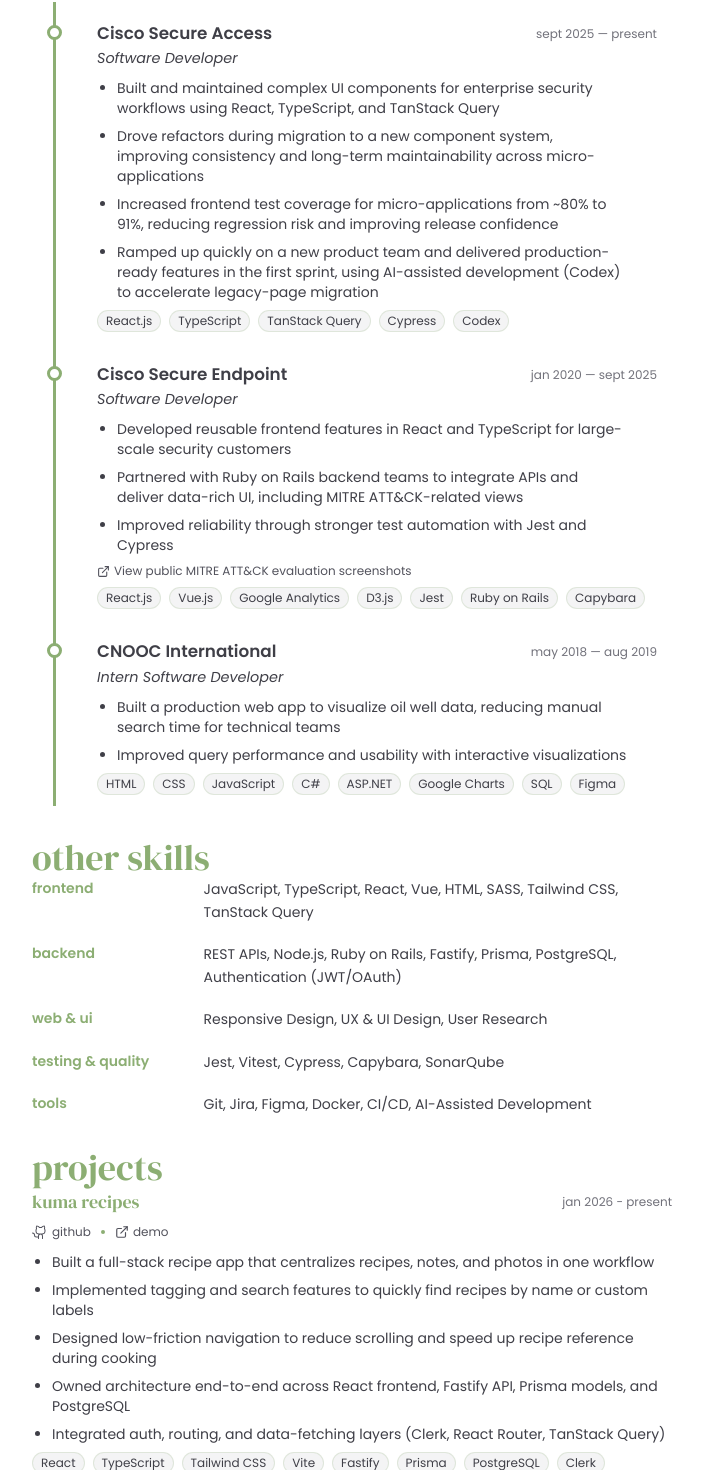
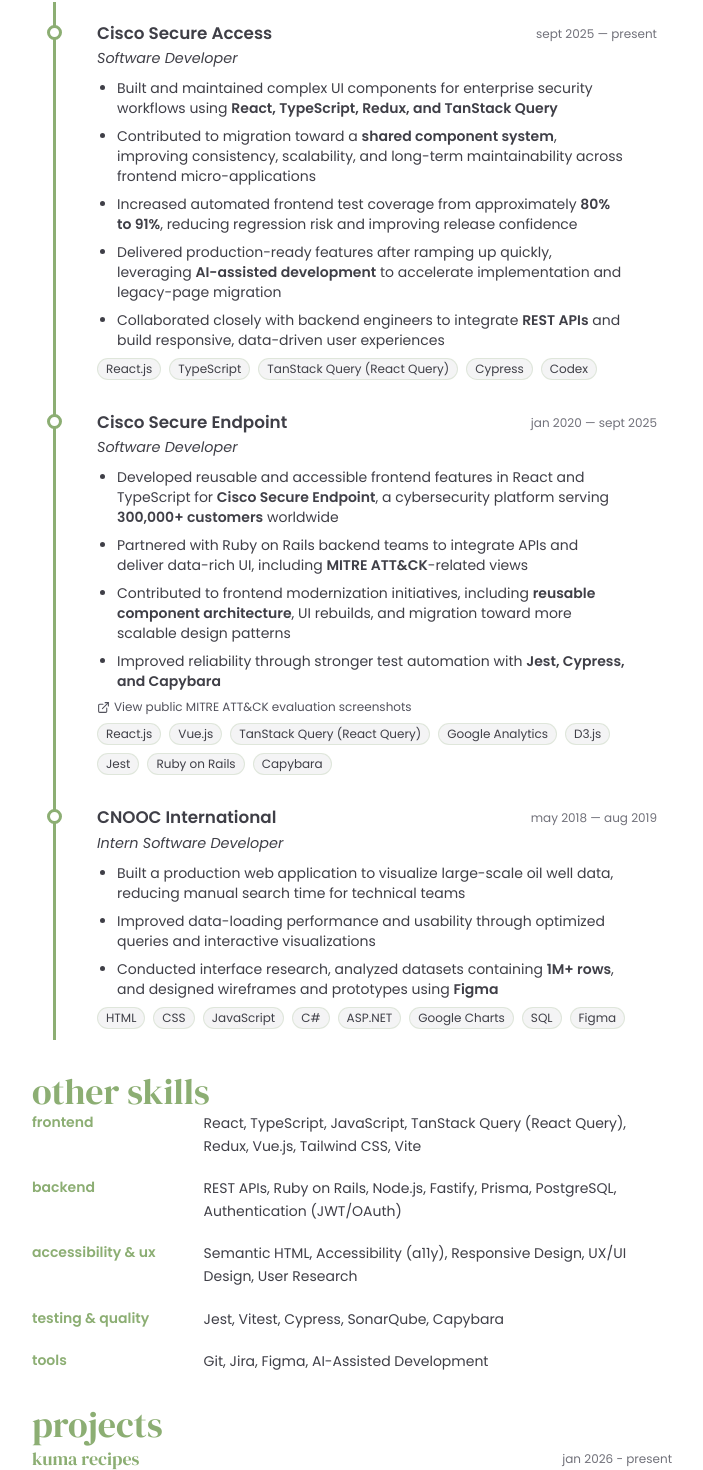
Before and after one commit to Jennykuma/portfolio-site-v2, a React (Vite) app: page / in a window 1280 px wide. Shown: the part 953-2423 px from the top of the page, without its empty margins (288-991 px from the left). Built offline with nearby package versions, Linux system fonts and the light colour scheme.

Commit message:
Clean up, add bolding to descriptions

```diff
--- a/src/App.tsx
+++ b/src/App.tsx
@@ -1,6 +1,6 @@
 import Nav from './components/Nav';
 import About from './components/About';
-import Experience from './components/Experience';
+import Experience from './components/Experience/Experience';
 import Projects from './components/Projects';
 import Photography from './components/Photography';
 import { Analytics } from '@vercel/analytics/react';
--- a/src/components/About.tsx
+++ b/src/components/About.tsx
@@ -78,8 +78,8 @@
 			<p className='mt-3 text-zinc-700 dark:text-gray-300'>
 				Outside of work, you’ll usually find me crocheting something cute, baking, vibing at
 				a concert, getting lost in a video game, reading a spine-chilling murder mystery, or
-				planning my next adventure. I love finding cozy cafés and hidden gems wherever I
-				go—and I care about the little details, whether it’s a button hover state or a
+				planning my next adventure. I also love finding cozy cafés and hidden gems wherever
+				I go. I care about the little details, whether it’s a button hover state or a
 				perfectly golden cookie!
 			</p>
 			<img
--- a/src/components/Experience.tsx
+++ b/src/components/Experience/Experience.tsx
@@ -1,4 +1,6 @@
-import { type Experience as ExperienceItem, experience, otherSkills } from '../data/experience';
+import { experience, otherSkills } from '../../data/experience';
+import { type Experience as ExperienceItem } from '../../types/types';
+import { renderDescriptionWithBold } from './helpers';
 import { ExternalLink } from 'lucide-react';
 
 const Experience = () => {
@@ -24,7 +26,7 @@
 										key={i}
 										className='mt-2 text-sm text-zinc-700 dark:text-gray-300'
 									>
-										{item}
+										{renderDescriptionWithBold(item)}
 									</li>
 								))}
 							</ul>
--- /dev/null
+++ b/src/components/Experience/helpers.tsx
@@ -0,0 +1,15 @@
+export const renderDescriptionWithBold = (text: string) => {
+	const segments = text.split(/(\*\*.*?\*\*)/g);
+
+	return segments.map((segment, index) => {
+		if (segment.startsWith('**') && segment.endsWith('**') && segment.length > 4) {
+			return (
+				<span className='font-semibold' key={index}>
+					{segment.slice(2, -2)}
+				</span>
+			);
+		}
+
+		return segment;
+	});
+};
--- a/src/components/Projects.tsx
+++ b/src/components/Projects.tsx
@@ -1,4 +1,6 @@
-import { type Project as projectItem, projects } from '../data/projects';
+import { projects } from '../data/projects';
+import { type Project as projectItem } from '../types/types';
+import { renderDescriptionWithBold } from './Experience/helpers';
 import { Dot, ExternalLink } from 'lucide-react';
 
 const Projects = () => {
@@ -60,7 +62,7 @@
 					<ul className='mt-2 pl-5 list-disc text-sm text-zinc-700 dark:text-gray-300'>
 						{project.description.map((point: string, i: number) => (
 							<li key={i} className='mt-2'>
-								{point}
+								{renderDescriptionWithBold(point)}
 							</li>
 						))}
 					</ul>
--- a/src/data/experience.ts
+++ b/src/data/experience.ts
@@ -1,21 +1,4 @@
-export type Experience = {
-	company: string;
-	role: string;
-	period: string;
-	description: string[];
-	skills: string[];
-	relatedLink?: ExperienceRelatedLink;
-};
-
-export type ExperienceRelatedLink = {
-	label: string;
-	href: string;
-};
-
-export type SkillGroup = {
-	category: string;
-	skills: string[];
-};
+import { type Experience, type SkillGroup } from '../types/types';
 
 export const experience: Experience[] = [
 	{
@@ -23,21 +6,23 @@
 		role: 'Software Developer',
 		period: 'sept 2025 — present',
 		description: [
-			'Built and maintained complex UI components for enterprise security workflows using React, TypeScript, and TanStack Query',
-			'Drove refactors during migration to a new component system, improving consistency and long-term maintainability across micro-applications',
-			'Increased frontend test coverage for micro-applications from ~80% to 91%, reducing regression risk and improving release confidence',
-			'Ramped up quickly on a new product team and delivered production-ready features in the first sprint, using AI-assisted development (Codex) to accelerate legacy-page migration',
+			'Built and maintained complex UI components for enterprise security workflows using **React, TypeScript, Redux, and TanStack Query**',
+			'Contributed to migration toward a **shared component system**, improving consistency, scalability, and long-term maintainability across frontend micro-applications',
+			'Increased automated frontend test coverage from approximately **80% to 91%**, reducing regression risk and improving release confidence',
+			'Delivered production-ready features after ramping up quickly, leveraging **AI-assisted development** to accelerate implementation and legacy-page migration',
+			'Collaborated closely with backend engineers to integrate **REST APIs** and build responsive, data-driven user experiences',
 		],
-		skills: ['React.js', 'TypeScript', 'TanStack Query', 'Cypress', 'Codex'],
+		skills: ['React.js', 'TypeScript', 'TanStack Query (React Query)', 'Cypress', 'Codex'],
 	},
 	{
 		company: 'Cisco Secure Endpoint',
 		role: 'Software Developer',
 		period: 'jan 2020 — sept 2025',
 		description: [
-			'Developed reusable frontend features in React and TypeScript for large-scale security customers',
-			'Partnered with Ruby on Rails backend teams to integrate APIs and deliver data-rich UI, including MITRE ATT&CK-related views',
-			'Improved reliability through stronger test automation with Jest and Cypress',
+			'Developed reusable and accessible frontend features in React and TypeScript for **Cisco Secure Endpoint**, a cybersecurity platform serving **300,000+ customers** worldwide',
+			'Partnered with Ruby on Rails backend teams to integrate APIs and deliver data-rich UI, including **MITRE ATT&CK**-related views',
+			'Contributed to frontend modernization initiatives, including **reusable component architecture**, UI rebuilds, and migration toward more scalable design patterns',
+			'Improved reliability through stronger test automation with **Jest, Cypress, and Capybara**',
 		],
 		relatedLink: {
 			label: 'View public MITRE ATT&CK evaluation screenshots',
@@ -46,6 +31,7 @@
 		skills: [
 			'React.js',
 			'Vue.js',
+			'TanStack Query (React Query)',
 			'Google Analytics',
 			'D3.js',
 			'Jest',
@@ -58,8 +44,9 @@
 		role: 'Intern Software Developer',
 		period: 'may 2018 — aug 2019',
 		description: [
-			'Built a production web app to visualize oil well data, reducing manual search time for technical teams',
-			'Improved query performance and usability with interactive visualizations',
+			'Built a production web application to visualize large-scale oil well data, reducing manual search time for technical teams',
+			'Improved data-loading performance and usability through optimized queries and interactive visualizations',
+			'Conducted interface research, analyzed datasets containing **1M+ rows**, and designed wireframes and prototypes using **Figma**',
 		],
 		skills: ['HTML', 'CSS', 'JavaScript', 'C#', 'ASP.NET', 'Google Charts', 'SQL', 'Figma'],
 	},
@@ -69,22 +56,22 @@
 	{
 		category: 'frontend',
 		skills: [
+			'React',
+			'TypeScript',
 			'JavaScript',
-			'TypeScript',
-			'React',
-			'Vue',
-			'HTML',
-			'SASS',
+			'TanStack Query (React Query)',
+			'Redux',
+			'Vue.js',
 			'Tailwind CSS',
-			'TanStack Query',
+			'Vite',
 		],
 	},
 	{
 		category: 'backend',
 		skills: [
 			'REST APIs',
+			'Ruby on Rails',
 			'Node.js',
-			'Ruby on Rails',
 			'Fastify',
 			'Prisma',
 			'PostgreSQL',
@@ -92,15 +79,21 @@
 		],
 	},
 	{
-		category: 'web & ui',
-		skills: ['Responsive Design', 'UX & UI Design', 'User Research'],
+		category: 'accessibility & ux',
+		skills: [
+			'Semantic HTML',
+			'Accessibility (a11y)',
+			'Responsive Design',
+			'UX/UI Design',
+			'User Research',
+		],
 	},
 	{
 		category: 'testing & quality',
-		skills: ['Jest', 'Vitest', 'Cypress', 'Capybara', 'SonarQube'],
+		skills: ['Jest', 'Vitest', 'Cypress', 'SonarQube', 'Capybara'],
 	},
 	{
 		category: 'tools',
-		skills: ['Git', 'Jira', 'Figma', 'Docker', 'CI/CD', 'AI-Assisted Development'],
+		skills: ['Git', 'Jira', 'Figma', 'AI-Assisted Development'],
 	},
 ];
--- a/src/data/projects.ts
+++ b/src/data/projects.ts
@@ -1,21 +1,14 @@
-export type Project = {
-	title: string;
-	period: string;
-	description: string[];
-	skills: string[];
-	github: string;
-	demo?: string;
-};
+import { type Project } from '../types/types';
 
 export const projects: Project[] = [
 	{
 		title: 'kuma recipes',
 		period: 'jan 2026 - present',
 		description: [
-			'Built a full-stack recipe app that centralizes recipes, notes, and photos in one workflow',
-			'Implemented tagging and search features to quickly find recipes by name or custom labels',
+			'Built a **full-stack recipe app** that centralizes recipes, notes, and photos in one workflow',
+			'Implemented **tagging and search features** to quickly find recipes by name or custom labels',
 			'Designed low-friction navigation to reduce scrolling and speed up recipe reference during cooking',
-			'Owned architecture end-to-end across React frontend, Fastify API, Prisma models, and PostgreSQL',
+			'Owned architecture **end-to-end** across React frontend, Fastify API, Prisma models, and PostgreSQL',
 			'Integrated auth, routing, and data-fetching layers (Clerk, React Router, TanStack Query)',
 		],
 		skills: [
@@ -39,10 +32,10 @@
 		title: 'ui patterns playground',
 		period: 'dec 2025 - present',
 		description: [
-			'Created a reusable interaction lab to validate UI patterns before shipping to product code',
-			'Implemented non-trivial behaviors including debounced search, click-outside handling, and modal focus flows',
-			'Applied accessibility-first patterns for keyboard navigation and predictable state transitions',
-			'Drove component design and code quality conventions as sole owner of the codebase',
+			'Created a **reusable interaction lab** to validate UI patterns before shipping to product code',
+			'Implemented **non-trivial behaviors** including debounced search, click-outside handling, and modal focus flows',
+			'Applied **accessibility-first patterns** for keyboard navigation and predictable state transitions',
+			'Drove **component design and code quality conventions** as sole owner of the codebase',
 		],
 		skills: [
 			'React',
@@ -62,10 +55,10 @@
 		title: 'night market discord bot',
 		period: 'jul 2022 - aug 2024',
 		description: [
-			'Supported a 400-member Discord community with automated reminders and utility slash commands',
-			'Integrated external game-status and pricing APIs, then transformed responses into rich embeds',
-			'Managed reliability of scheduled cron jobs and hosted runtime operations on Heroku',
-			'Owned feature delivery, bot maintenance, and production updates over a two-year lifecycle',
+			'**Supported a 400-member Discord community** with automated reminders and utility slash commands',
+			'Integrated **external game-status and pricing APIs**, then transformed responses into rich embeds',
+			'Managed **reliability of scheduled cron jobs** and hosted runtime operations on Heroku',
+			'Owned feature delivery, bot maintenance, and production updates over a **two-year lifecycle**',
 		],
 		skills: [
 			'TypeScript',
```
Also changed, not shown: src/types/types.ts (+27 -0 lines).
